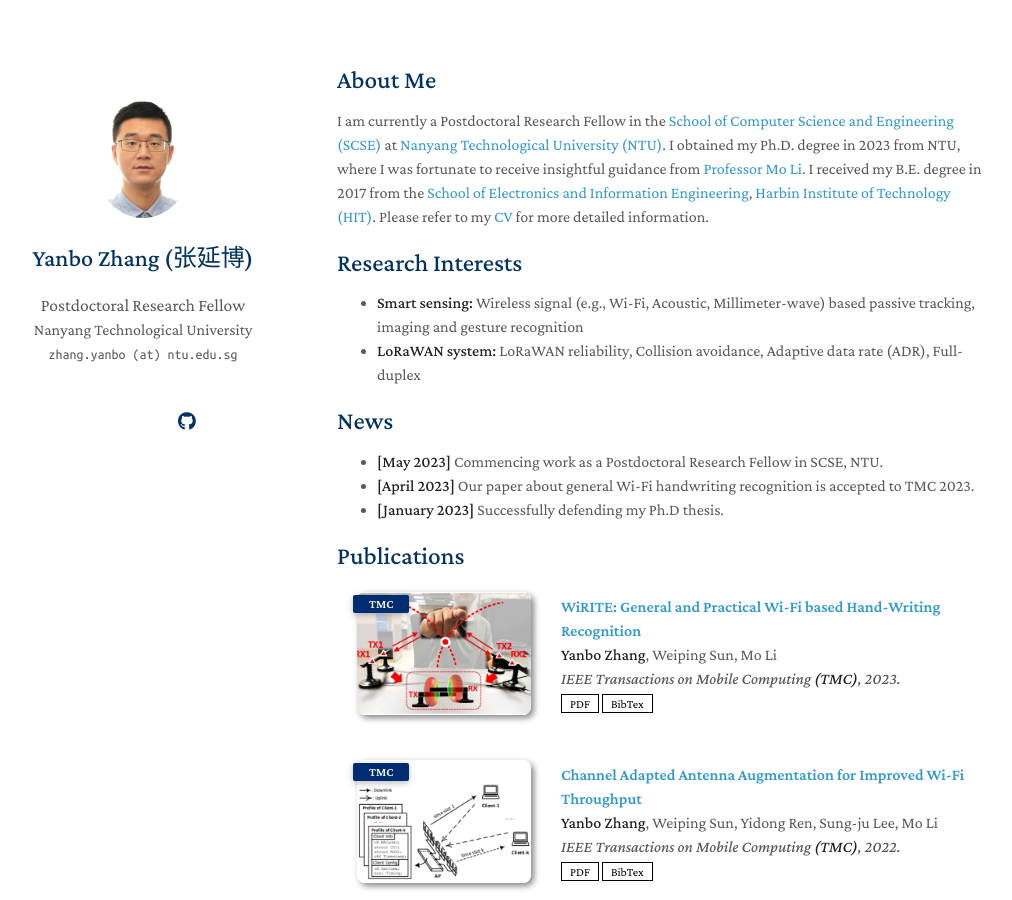
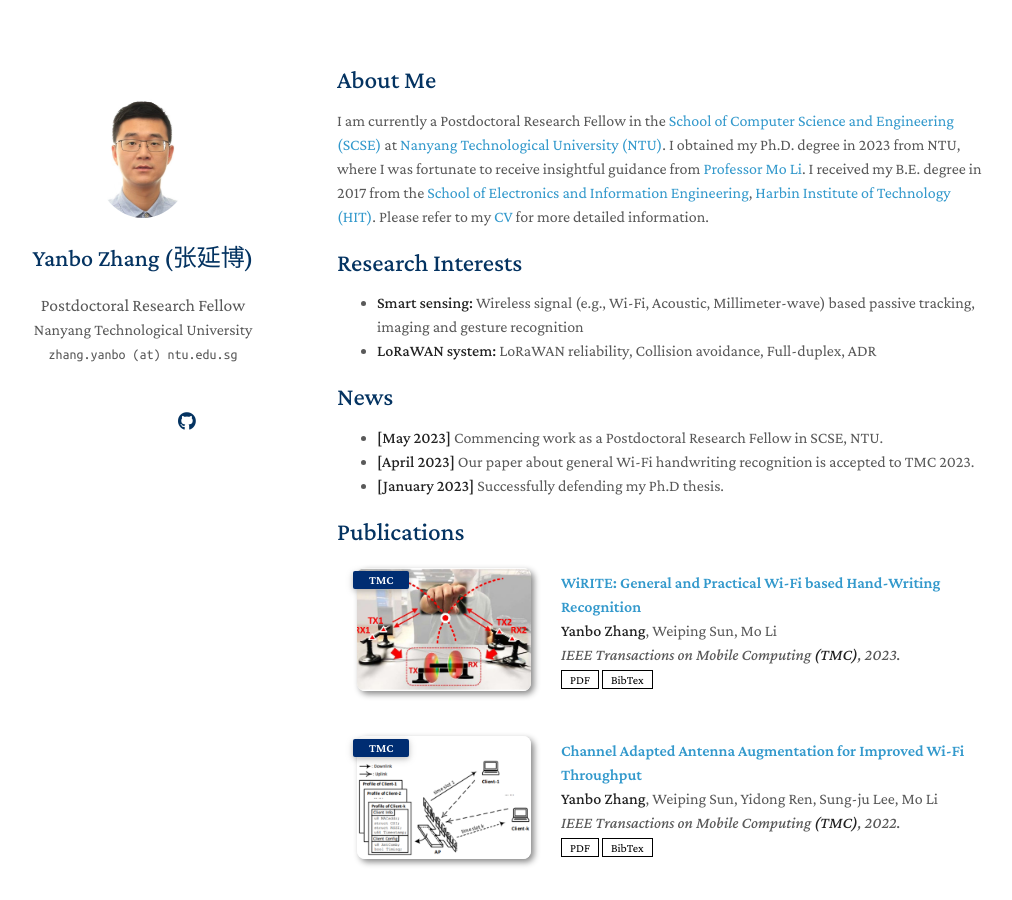
Before and after one commit to yanbozhang003/yanbozhang003.github.io, a Jekyll site: the page built from index.md, in a window 1280 px wide and 900 px high. Shown: the whole window, without its empty margins (133-1145 px from the left). Built offline with Jekyll 4.4.1, drawn with Linux system fonts in a browser that asks for light colours; nearby versions of some CDN libraries; a style sheet for code colours, icons or effects is not loaded; our own code applies the rules of GitHub Pages for plain Markdown files.

Commit message:
Update index.md

```diff
--- a/index.md
+++ b/index.md
@@ -13,7 +13,7 @@
 ## Research Interests
 
 - **Smart sensing:** Wireless signal (e.g., Wi-Fi, Acoustic, Millimeter-wave) based passive tracking, imaging and gesture recognition
-- **LoRaWAN system:** LoRaWAN reliability, Collision avoidance, Adaptive data rate (ADR), Full-duplex
+- **LoRaWAN system:** LoRaWAN reliability, Collision avoidance, Full-duplex, ADR
 <!-- - **Reconfigurable Intelligent Surface (RIS):** Antenna design and system optimization -->
 
 ## News
```
